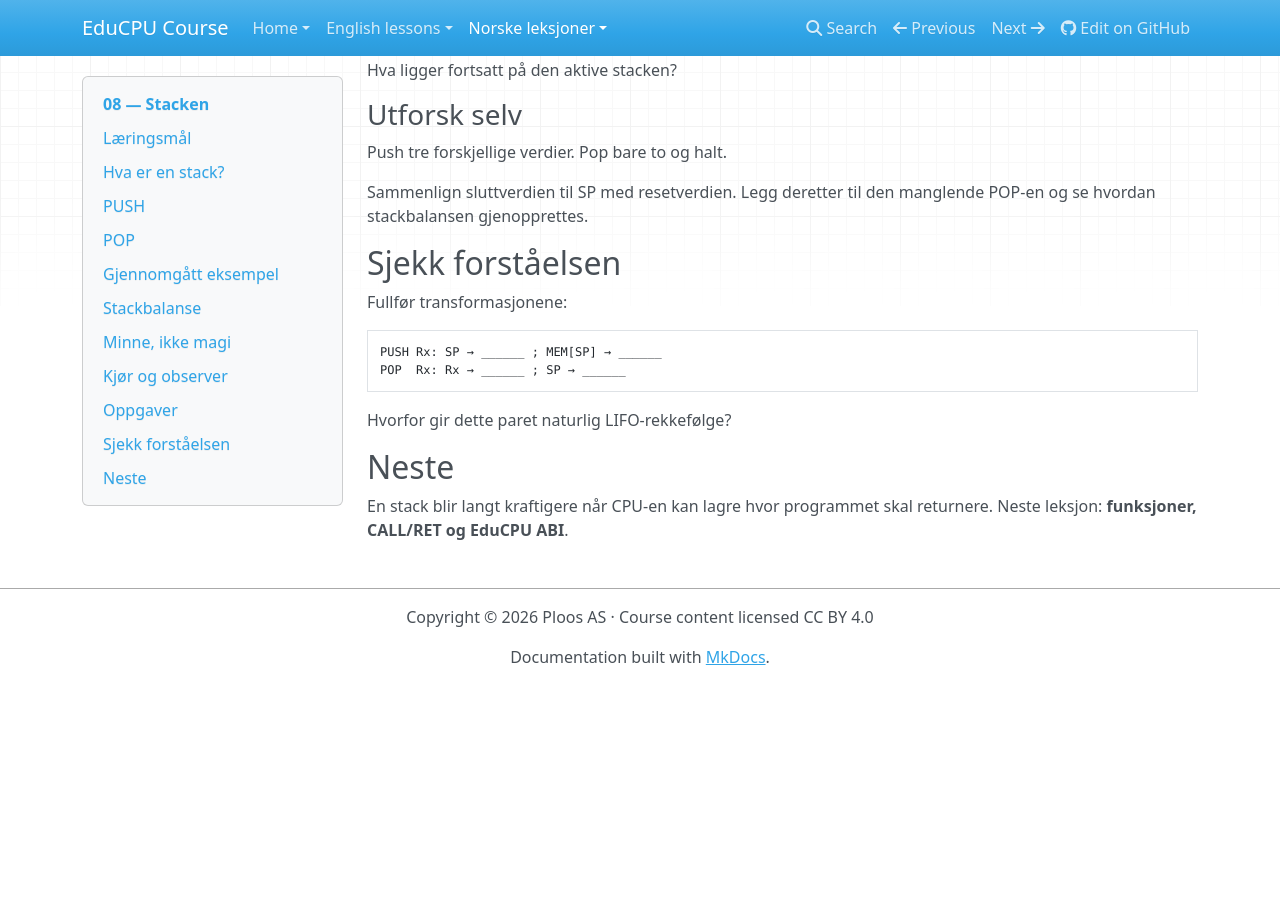
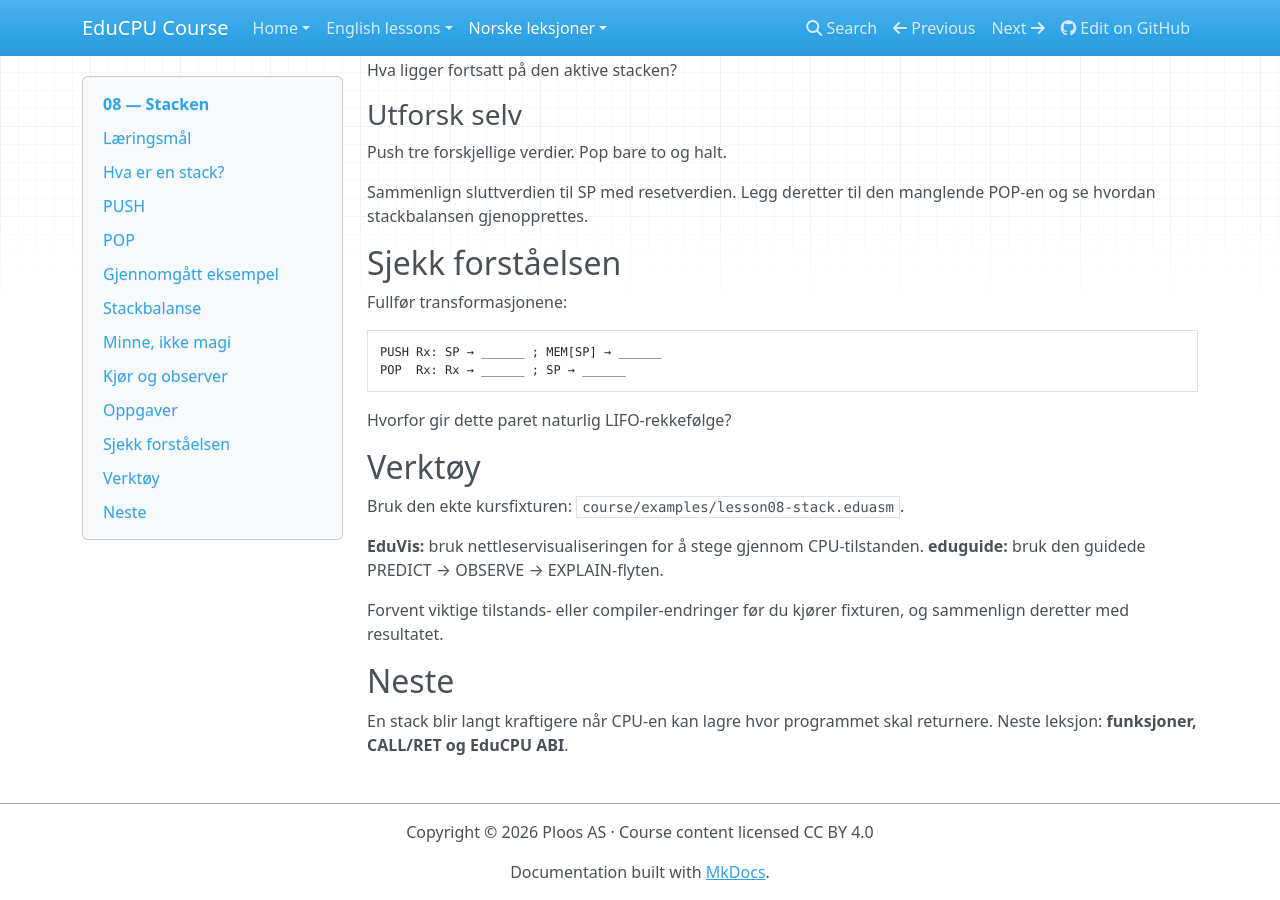
Before and after one commit to Ploos-AS/EduCPU, an MkDocs documentation site: the page built from course/no/lessons/08-stacken.md, in a window 1280 px wide and 900 px high, scrolled down 2913 px. Built offline with MkDocs 1.6.1, drawn with Linux system fonts in a browser that asks for light colours; nearby versions of some CDN libraries; before the commit the page ends 3598 px from its top, so only the background shows below that.

Commit message:
Pedagogy: expose tools and fixture in 08-stacken.md

```diff
--- a/course/no/lessons/08-stacken.md
+++ b/course/no/lessons/08-stacken.md
@@ -164,6 +164,14 @@
 
 Hvorfor gir dette paret naturlig LIFO-rekkefølge?
 
+## Verktøy
+
+Bruk den ekte kursfixturen: `course/examples/lesson08-stack.eduasm`.
+
+**EduVis:** bruk nettleservisualiseringen for å stege gjennom CPU-tilstanden. **eduguide:** bruk den guidede PREDICT → OBSERVE → EXPLAIN-flyten.
+
+Forvent viktige tilstands- eller compiler-endringer før du kjører fixturen, og sammenlign deretter med resultatet.
+
 ## Neste
 
 En stack blir langt kraftigere når CPU-en kan lagre hvor programmet skal returnere. Neste leksjon: **funksjoner, CALL/RET og EduCPU ABI**.
```
